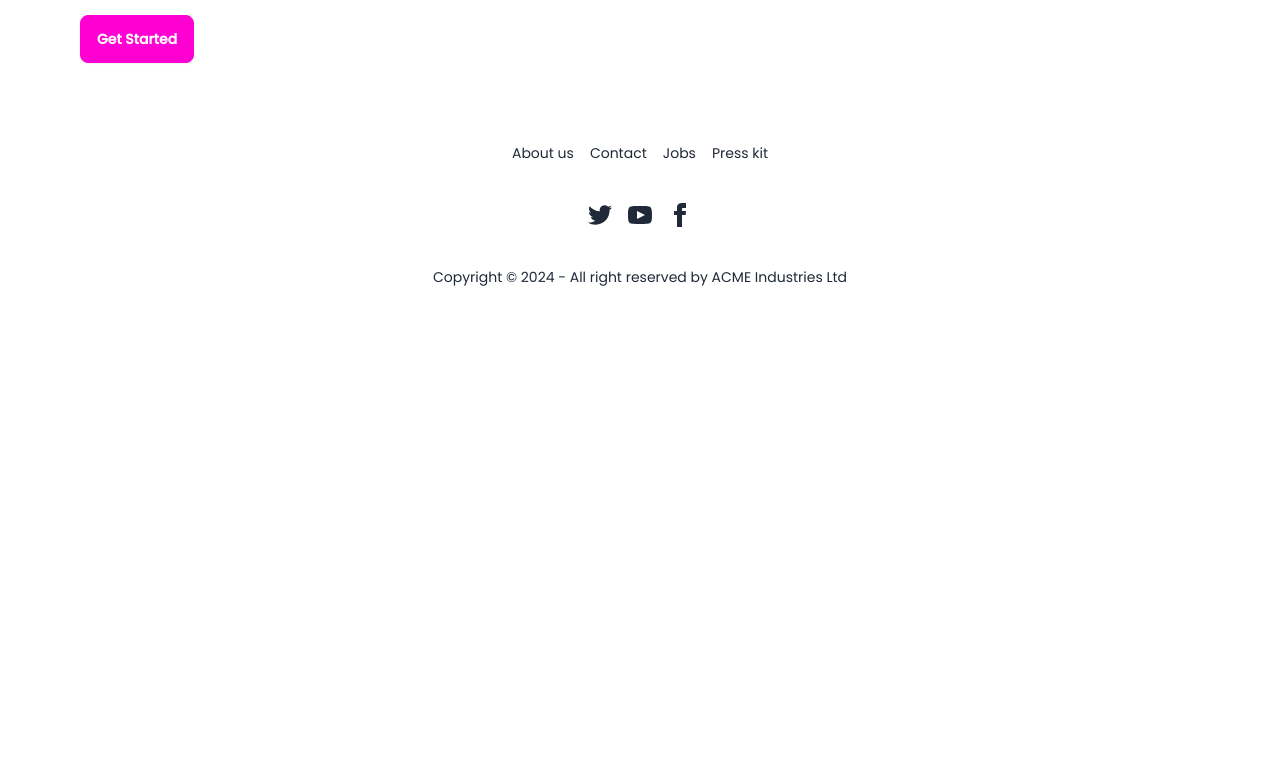
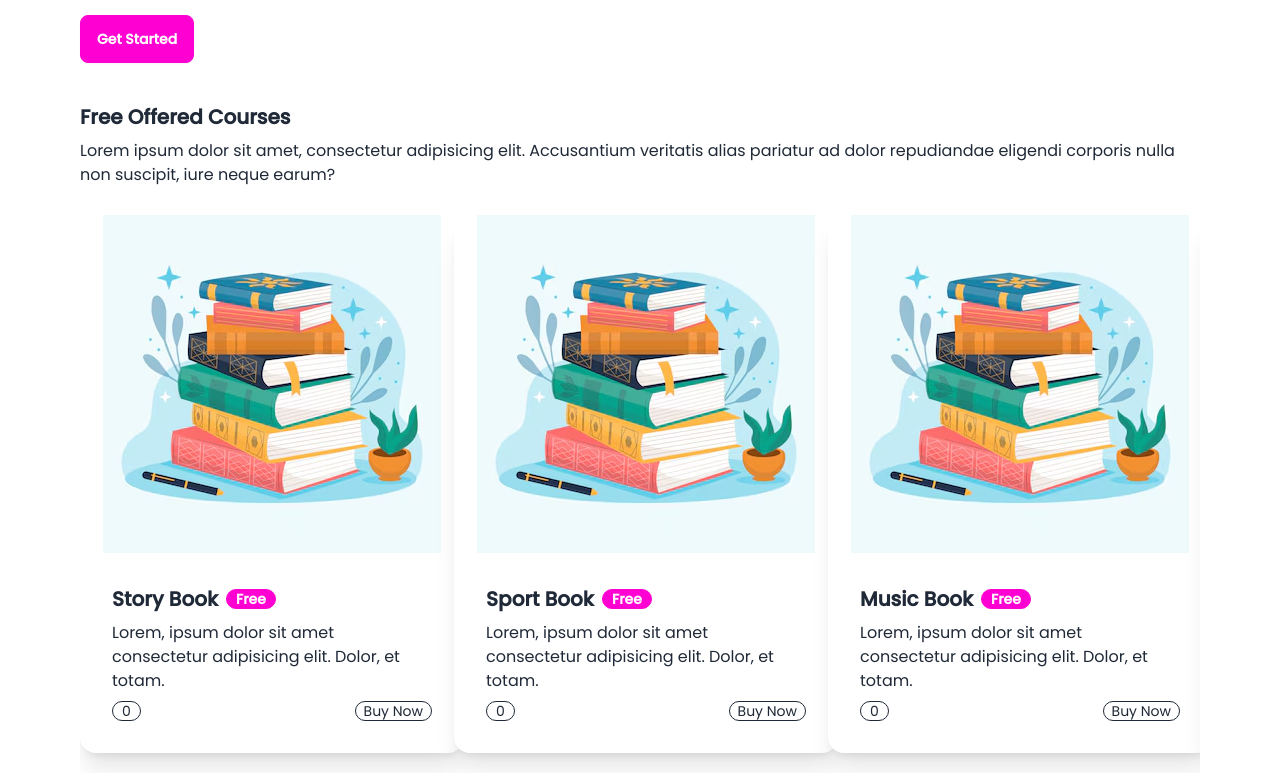
Before and after one commit to Rohit-0987/bookStore, a React (Vite) app in the folder frontend/: page / in a window 1280 px wide. Shown: the part 537-1320 px from the top of the page. Before the commit the page ends 864 px from the top, so only its background shows below. Built offline with nearby package versions, Linux system fonts and the light colour scheme.

Commit message:
Add freeBooks in home page and install react router

```diff
--- a/frontend/package.json
+++ b/frontend/package.json
@@ -11,7 +11,10 @@
   },
   "dependencies": {
     "react": "^18.3.1",
-    "react-dom": "^18.3.1"
+    "react-dom": "^18.3.1",
+    "react-router-dom": "^6.26.1",
+    "react-slick": "^0.30.2",
+    "slick-carousel": "^1.8.1"
   },
   "devDependencies": {
     "@eslint/js": "^9.9.0",
--- /dev/null
+++ b/frontend/public/list.json
@@ -0,0 +1,82 @@
+[
+    {
+        "id":1,
+        "name":"Story Book",
+        "title":"Lorem, ipsum dolor sit amet consectetur adipisicing elit. Dolor, et totam.",
+        "category":"Free",
+        "price":0,
+        "image":"/image.png"
+    },
+    {
+        "id":2,
+        "name":"Sport Book",
+        "title":"Lorem, ipsum dolor sit amet consectetur adipisicing elit. Dolor, et totam.",
+        "category":"Free",
+        "price":0,
+        "image":"/image.png"
+    },
+    {
+        "id":3,
+        "name":"Music Book",
+        "title":"Lorem, ipsum dolor sit amet consectetur adipisicing elit. Dolor, et totam.",
+        "category":"Free",
+        "price":0,
+        "image":"/image.png"
+    },
+    {
+        "id":4,
+        "name":"Comedy Book",
+        "title":"Lorem, ipsum dolor sit amet consectetur adipisicing elit. Dolor, et totam.",
+        "category":"Free",
+        "price":0,
+        "image":"/image.png"
+    },
+    {
+        "id":5,
+        "name":"Sport Book",
+        "title":"Lorem, ipsum dolor sit amet consectetur adipisicing elit. Dolor, et totam.",
+        "category":"Sport",
+        "price":270,
+        "image":"/image.png"
+    },
+    {
+        "id":6,
+        "name":"Movie Book",
+        "title":"Lorem, ipsum dolor sit amet consectetur adipisicing elit. Dolor, et totam.",
+        "category":"Movie",
+        "price":250,
+        "image":"/image.png"
+    },
+    {
+        "id":7,
+        "name":"Comics Book",
+        "title":"Lorem, ipsum dolor sit amet consectetur adipisicing elit. Dolor, et totam.",
+        "category":"Entertaining",
+        "price":220,
+        "image":"/image.png"
+    },
+    {
+        "id":8,
+        "name":"Java Book",
+        "title":"Lorem, ipsum dolor sit amet consectetur adipisicing elit. Dolor, et totam.",
+        "category":"Education",
+        "price":200,
+        "image":"/image.png"
+    },
+    {
+        "id":9,
+        "name":"HTML Book",
+        "title":"Lorem, ipsum dolor sit amet consectetur adipisicing elit. Dolor, et totam.",
+        "category":"WEBD",
+        "price":150,
+        "image":"/image.png"
+    },
+    {
+        "id":10,
+        "name":"Javascript Book",
+        "title":"Lorem, ipsum dolor sit amet consectetur adipisicing elit. Dolor, et totam.",
+        "category":"backend",
+        "price":100,
+        "image":"/image.png"
+    }
+]
--- a/frontend/src/App.jsx
+++ b/frontend/src/App.jsx
@@ -4,6 +4,7 @@ import viteLogo from '/vite.svg'
 import Navbar from './components/Navbar'
 import Banner from './components/Banner'
 import Footer from './components/Footer'
+import FreeBooks from './components/FreeBooks'
 
 function App() {
   const [count, setCount] = useState(0)
@@ -12,6 +13,7 @@ function App() {
     <>
       <Navbar/>
       <Banner/>
+      <FreeBooks/>
       <Footer/>
     </>
   )
--- /dev/null
+++ b/frontend/src/components/Cards.jsx
@@ -0,0 +1,29 @@
+import React from "react";
+
+function Cards({ item }) {
+  return (
+    <>
+      <div className="card bg-base-100 w-96 shadow-xl my-5">
+        <figure>
+          <img
+            src={item.image}
+            alt="Shoes"
+          />
+        </figure>
+        <div className="card-body">
+          <h2 className="card-title">
+            {item.name}
+            <div className="badge badge-secondary">{item.category}</div>
+          </h2>
+          <p>{item.title}</p>
+          <div className="card-actions justify-between">
+            <div className="badge badge-outline">{item.price}</div>
+            <div className="badge badge-outline hover:bg-pink-500 duration-200 hover:text-white px-2 cursor-pointer">Buy Now</div>
+          </div>
+        </div>
+      </div>
+    </>
+  );
+}
+
+export default Cards;
--- /dev/null
+++ b/frontend/src/components/FreeBooks.jsx
@@ -0,0 +1,73 @@
+import React from "react";
+import "slick-carousel/slick/slick.css";
+import "slick-carousel/slick/slick-theme.css";
+import list from "../../public/list.json";
+import Slider from "react-slick";
+import Cards from "./Cards";
+
+function FreeBooks() {
+  const filterData = list.filter((data) => data.category === "Free");
+  console.log(filterData);
+  var settings = {
+    dots: true,
+    infinite: false,
+    speed: 500,
+    slidesToShow: 3,
+    slidesToScroll: 3,
+    initialSlide: 0,
+    responsive: [
+      {
+        breakpoint: 1024,
+        settings: {
+          slidesToShow: 3,
+          slidesToScroll: 3,
+          infinite: true,
+          dots: true,
+        },
+      },
+      {
+        breakpoint: 600,
+        settings: {
+          slidesToShow: 2,
+          slidesToScroll: 2,
+          initialSlide: 2,
+        },
+      },
+      {
+        breakpoint: 480,
+        settings: {
+          slidesToShow: 1,
+          slidesToScroll: 1,
+        },
+      },
+    ],
+  };
+  return (
+    <>
+      <div className="max-w--screen-2xl container mx-auto md:px-20 px-4 space-y-2">
+        <div>
+          <h1 className="text-xl font-semibold pb-2">Free Offered Courses</h1>
+          <p>
+            Lorem ipsum dolor sit amet, consectetur adipisicing elit.
+            Accusantium veritatis alias pariatur ad dolor repudiandae eligendi
+            corporis nulla non suscipit, iure neque earum?
+          </p>
+        </div>
+
+        <div>
+          <div className="slider-container">
+            <Slider {...settings}>
+                {
+                    filterData.map((item)=>(
+                        <Cards item={item} key={item.id}/>
+                    ))
+                }
+            </Slider>
+          </div>
+        </div>
+      </div>
+    </>
+  );
+}
+
+export default FreeBooks;
--- a/frontend/src/components/Navbar.jsx
+++ b/frontend/src/components/Navbar.jsx
@@ -35,7 +35,7 @@ function Navbar() {
 
   return (
     <>
-      <div className={`max-w--screen-2xl container mx-auto md:px-20 px-4 fixed top-0 left-0 right-0 ${sticky?"sticky-navbar shadow-md bg-base-200 transition-all ease-in duration-300":""}`}>
+      <div className={`max-w--screen-2xl container mx-auto md:px-20 px-4 z-50 fixed top-0 left-0 right-0 ${sticky?"sticky-navbar shadow-md bg-base-200 transition-all ease-in duration-300":""}`}>
         <div className="navbar ">
           <div className="navbar-start">
             <div className="dropdown">
```
Also changed, not shown: frontend/public/image.png (added), 1 other file (tests, documents, lock files or other folders).
